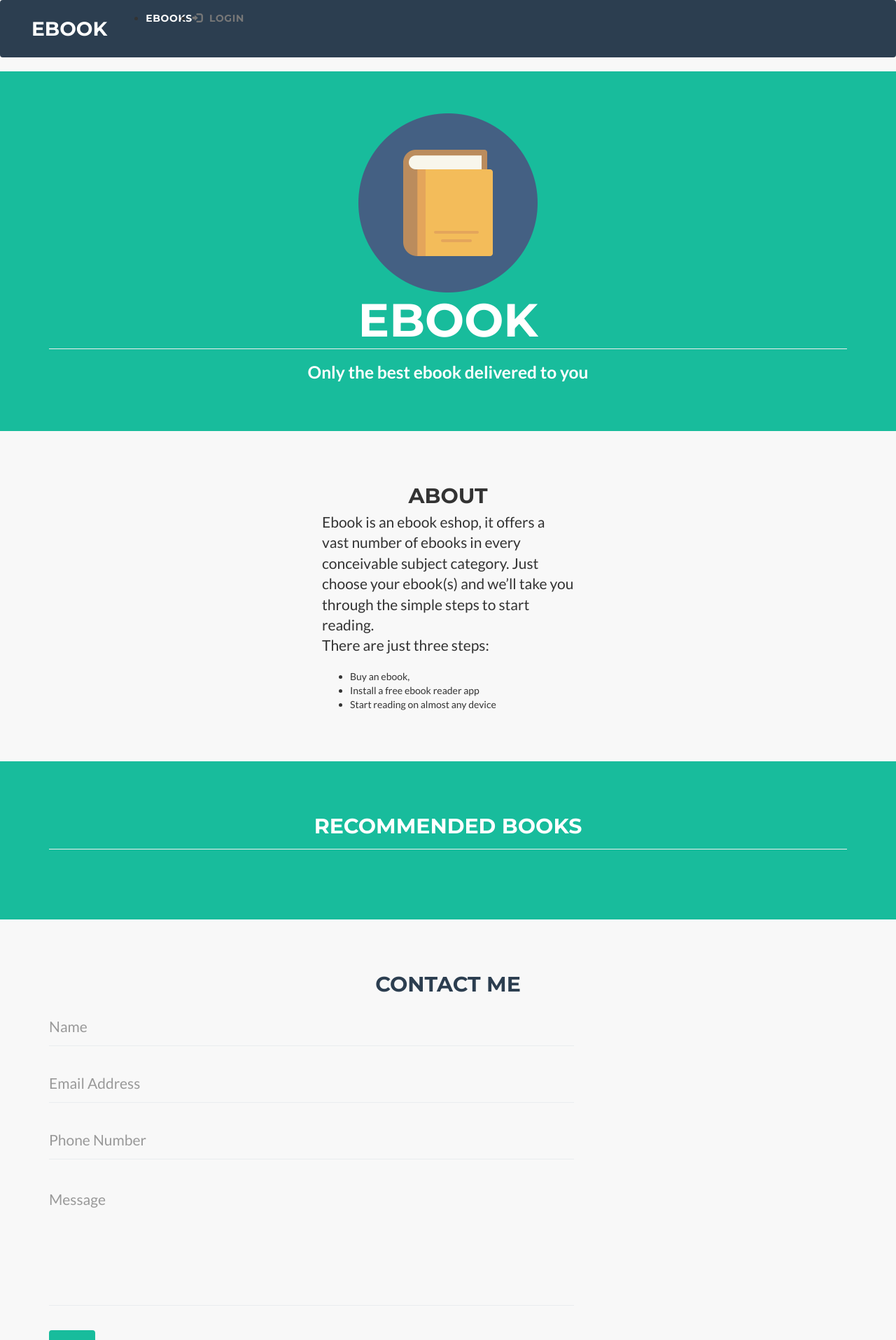
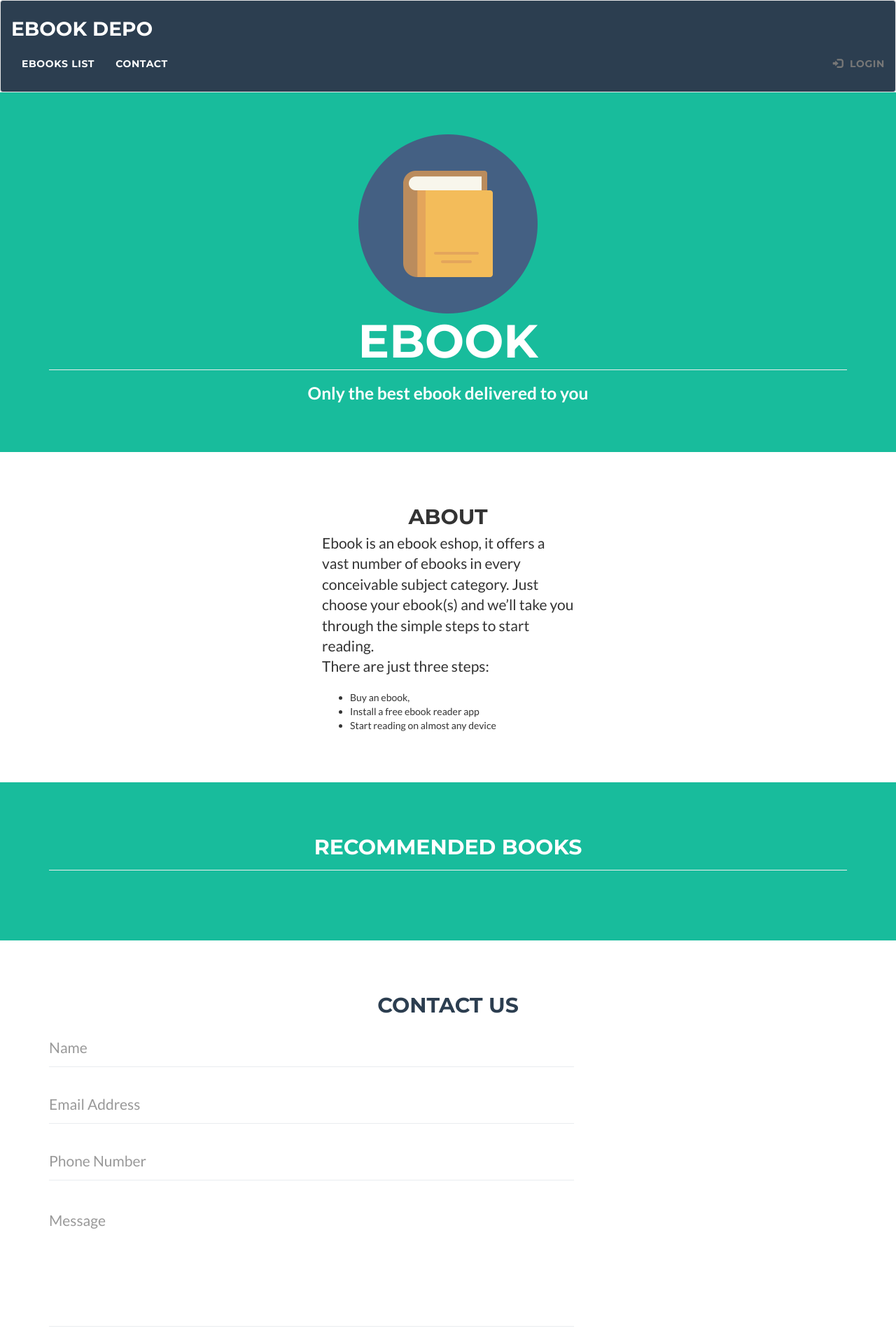
Before and after one commit to tperale/006154-OpenInformationSystem, a Django app: page / in a window 1280 px wide. Shown: the top 1915 px of the page at 70% size. Run offline with Django 3.2, Linux system fonts and the light colour scheme; data that the repository does not hold is empty; some libraries are stand-ins or nearby versions.

Commit message:
[fix] Frontpage css

```diff
--- a/src/frontend/static/css/home.css
+++ b/src/frontend/static/css/home.css
@@ -77,6 +77,7 @@
     line-height: 3.1rem; }
 
 #mainNav {
+  margin-bottom: 0px !important;
   padding-top: 1rem;
   padding-bottom: 1rem;
   font-weight: 700;
--- a/src/frontend/templates/base.html
+++ b/src/frontend/templates/base.html
@@ -27,8 +27,8 @@
         {% endblock %}
     </head>
     <body>
-        <div class="navbar navbar-default navbar-static-top" role="navigation">
-            <div class="navbar-header">
+        <!-- <div class="navbar navbar-default navbar-static-top" role="navigation"> -->
+            <!-- <div class="navbar-header">
                 <button type="button" class="navbar-toggle" data-toggle="collapse" data-target=".navbar-collapse">
                     <span class="icon-bar"></span>
                     <span class="icon-bar"></span>
@@ -37,19 +37,28 @@
                 <a class="navbar-brand" href="{% url "home" %}">
                     {% block brand %}{% endblock %}
                 </a>
-            </div>
+            </div> -->
 
-            <nav class="navbar navbar-expand-lg bg-secondary fixed-top text-uppercase" id="mainNav">
-              <a class="navbar-brand js-scroll-trigger" href="/">Ebook</a>
+            <nav class="navbar navbar-default navbar-expand-lg bg-secondary fixed-top text-uppercase" id="mainNav">
+              <div class="container-fluid">
+                <div class="navbar-header">
+                  <a class="navbar-brand js-scroll-trigger" href="/">Ebook Depo</a>
+                </div>
+              </div>
               <!-- <button class="navbar-toggler navbar-toggler-right text-uppercase bg-primary text-white rounded" type="button" data-toggle="collapse" data-target="#navbarResponsive" aria-controls="navbarResponsive" aria-expanded="false" aria-label="Toggle navigation">
                 Menu
                 <i class="fa fa-bars"></i>
               </button> -->
               <div class="collapse navbar-collapse" id="navbarResponsive">
-                <ul class="navbar-nav ml-auto">
+                <ul class="nav navbar-nav ml-auto">
                   <li class="nav-item mx-0 mx-lg-1">
-                      <a class="nav-link py-3 px-0 px-lg-3 rounded" href="{% url 'ebook' %}">Ebooks</a>
+                      <a class="nav-link py-3 px-0 px-lg-3 rounded" href="{% url 'ebook' %}">Ebooks list</a>
                   </li>
+                  <li class="nav-item mx-0 mx-lg-1">
+                      <a class="nav-link py-3 px-0 px-lg-3 rounded" href="/#contact">Contact</a>
+                  </li>
+                </ul>
+                <ul class="nav navbar-nav navbar-right ml-auto">
                   {% if user.is_authenticated %}
                       <li class="nav-item mx-0 mx-lg-1">
                           <a class="nav-link py-3 px-0 px-lg-3 rounded" href="{% url 'profile' %}">Profile</a>
@@ -83,10 +92,10 @@
                           </li>
                       {% endif %}
                   {% endif %}
-
                 </ul>
               </div>
             </nav>
+        <!-- </div> -->
 
         {% for message in messages %}
             <div class="alert alert-info">
@@ -104,9 +113,24 @@
               <div class="container">
                 <div class="row">
                   <div class="col-md-4 mb-5 mb-lg-0">
-                    <h4 class="text-uppercase mb-4"></h4>
-                    <p class="lead mb-0">
-                      <br></p>
+                    <h4 class="text-uppercase mb-4">Important Stuff</h4>
+            				<ul class="list-inline mb-0">
+            					<li class="list-inline-item">
+                        <a rel="nofollow" href="/">Cookies</a>
+                      </li>
+            					<li class="list-inline-item">
+                        <a rel="nofollow" href="/">Privacy policy</a>
+                      </li>
+            					<li class="list-inline-item">
+                        <a rel="nofollow" href="/">Terms &amp; Conditions</a>
+                      </li>
+            					<li class="list-inline-item">
+                        <a rel="nofollow" href="/">Secure shopping</a>
+                      </li>
+            					<li class="list-inline-item">
+                        <a rel="nofollow" href="/">Accessibility</a>
+                      </li>
+            				</ul>
                   </div>
                   <div class="col-md-4 mb-5 mb-lg-0">
                     <h4 class="text-uppercase mb-4">Around the Web</h4>
@@ -140,15 +164,24 @@
                   </div>
                   <div class="col-md-4">
                     <h4 class="text-uppercase mb-4">About ebook</h4>
-                    <p class="lead mb-0"></p>
-                  </div>
+                    </div>
+                			<div class="payment-methods">
+                				<p>We accept these payment methods</p>
+                				<img class="lazy loaded" data-lazy="https://d3ogvdx946i4sr.cloudfront.net/assets/v2.10.22/img/payment-options.png" alt="Payment methods" src="https://d3ogvdx946i4sr.cloudfront.net/assets/v2.10.22/img/payment-options.png">
+                			</div>
+                		</div>
+
                 </div>
               </div>
             </footer>
-            <div class="copyright py-4 text-center text-white">
-              <div class="container">
-                <small class="text-white">Copyright &copy; ebook 2017</small>
-              </div>
+            <div class="copyright py-4 text-center">
+              <div class="container" style="color: white">
+                <!-- <small>Copyright &copy; ebook 2017</small> -->
+                <i class="icon-bd"></i>
+                <div id="copyright" class="text" title="BdiMetadata{webserver='dusseldorf', requestTime='0.07 sec', userSessionCurrencyCode='EUR', userSessionCountry='BE', userIp='109.88.181.61', cacheParams=BdiCacheMetadata{cacheCountry='null', cacheCurrency='null', controllerName='null', actionName='null', moduleName='null', serverScheme='null', cacheNamespace='null', cacheKey='null', generatedOn=Fri Jan 19 03:15:35 UTC 2018, cacheEnabled=true}}">
+                  © 2018 The EBook Depo Ltd.<br>
+                		BE. Registered company number: 1337
+                </div>
             </div>
         {% endblock %}
 
--- a/src/home/templates/home.html
+++ b/src/home/templates/home.html
@@ -68,7 +68,7 @@
 
 <section id="contact">
   <div class="container">
-    <h2 class="text-center text-uppercase text-secondary mb-0">Contact Me</h2>
+    <h2 class="text-center text-uppercase text-secondary mb-0">Contact Us</h2>
     <div class="row">
       <div class="col-lg-8 mx-auto">
         <!-- To configure the contact form email address, go to mail/contact_me.php and update the email address in the PHP file on line 19. -->
```
